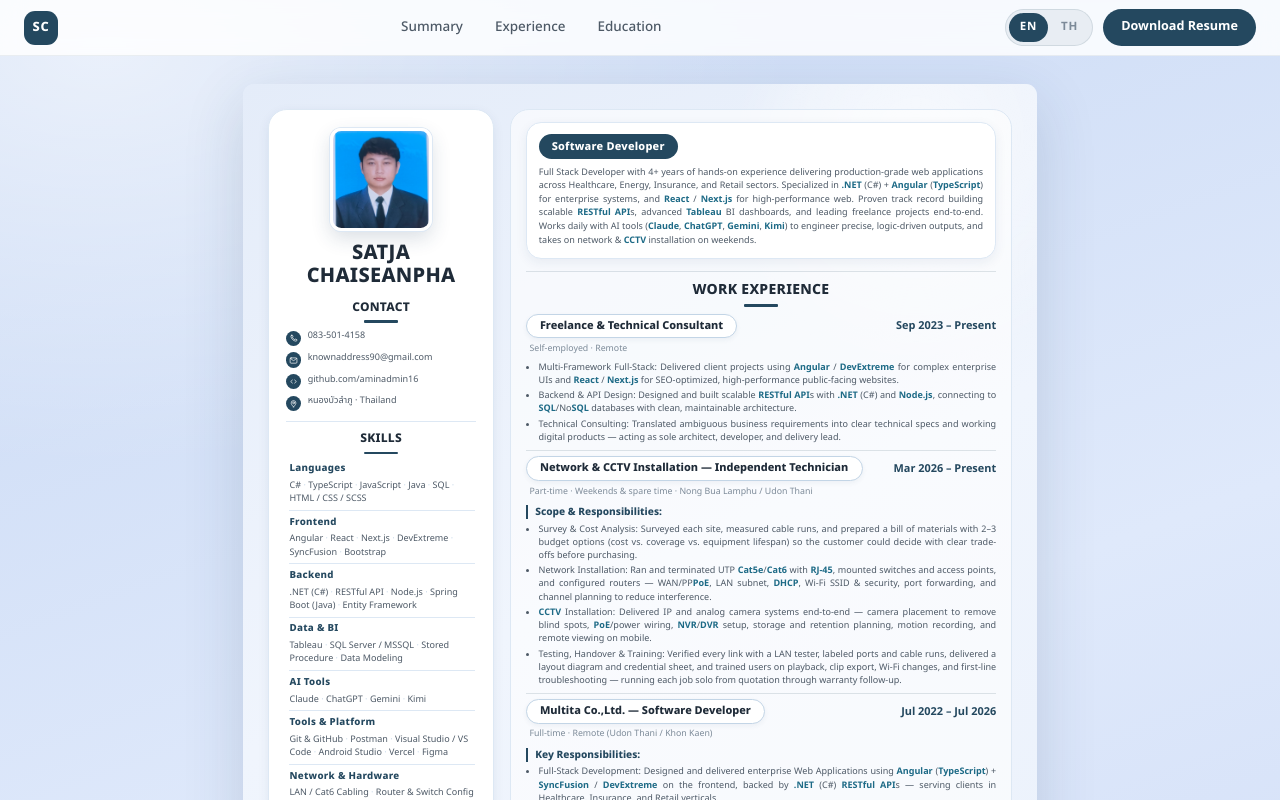
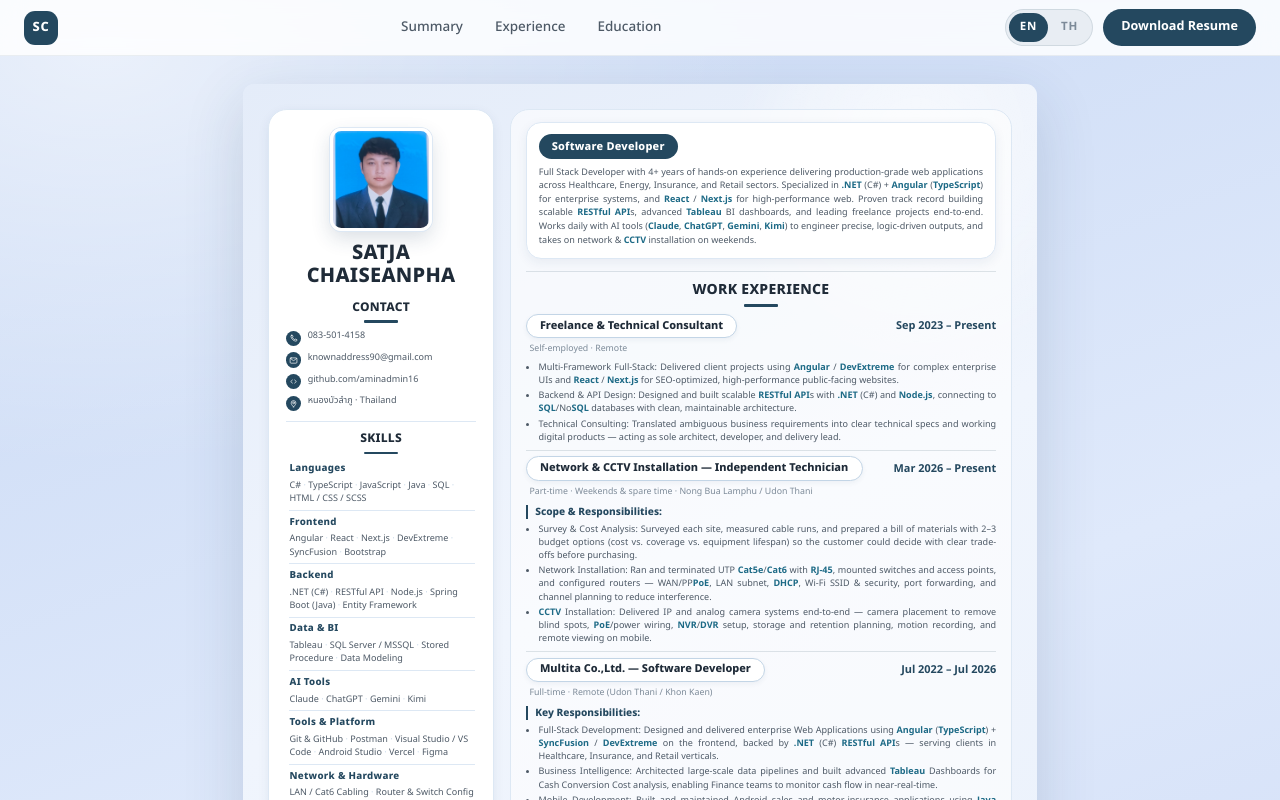
Before and after one commit to aminadmin16/Resume-Satja, a Next.js app: page / in a window 1280 px wide. Shown: the top 800 px of the page. Built offline with nearby package versions, Linux system fonts and the light colour scheme.

Commit message:
Style: comment out testing and handover details in resumeData.js

```diff
--- a/app/resumeData.js
+++ b/app/resumeData.js
@@ -99,7 +99,7 @@ export const content = {
           "Survey & Cost Analysis: Surveyed each site, measured cable runs, and prepared a bill of materials with 2–3 budget options (cost vs. coverage vs. equipment lifespan) so the customer could decide with clear trade-offs before purchasing.",
           "Network Installation: Ran and terminated UTP Cat5e/Cat6 with RJ-45, mounted switches and access points, and configured routers — WAN/PPPoE, LAN subnet, DHCP, Wi-Fi SSID & security, port forwarding, and channel planning to reduce interference.",
           "CCTV Installation: Delivered IP and analog camera systems end-to-end — camera placement to remove blind spots, PoE/power wiring, NVR/DVR setup, storage and retention planning, motion recording, and remote viewing on mobile.",
-          "Testing, Handover & Training: Verified every link with a LAN tester, labeled ports and cable runs, delivered a layout diagram and credential sheet, and trained users on playback, clip export, Wi-Fi changes, and first-line troubleshooting — running each job solo from quotation through warranty follow-up.",
+          // "Testing, Handover & Training: Verified every link with a LAN tester, labeled ports and cable runs, delivered a layout diagram and credential sheet, and trained users on playback, clip export, Wi-Fi changes, and first-line troubleshooting — running each job solo from quotation through warranty follow-up.",
         ],
       },
       {
@@ -181,7 +181,7 @@ export const content = {
           "สำรวจหน้างานและวิเคราะห์ต้นทุน: สำรวจพื้นที่ วัดระยะเดินสาย ประเมินจุดติดตั้ง แล้วจัดทำรายการอุปกรณ์พร้อมทางเลือกงบประมาณ 2–3 แบบ เปรียบเทียบราคา ความครอบคลุม และอายุการใช้งาน เพื่อให้ลูกค้าตัดสินใจได้บนข้อมูลที่ชัดเจนก่อนสั่งซื้อ",
           "ติดตั้งระบบเครือข่าย: เดินสายและเข้าหัว UTP Cat5e/Cat6 (RJ-45), ติดตั้ง Switch และ Access Point, ตั้งค่า Router ทั้ง WAN/PPPoE, LAN Subnet, DHCP, ตั้งชื่อและรหัส Wi-Fi, Port Forwarding รวมถึงเลือกช่องสัญญาณเพื่อลดการรบกวน",
           "ติดตั้งระบบกล้องวงจรปิด: ติดตั้งกล้อง IP และ Analog ครบวงจร ตั้งแต่วางตำแหน่งกล้องให้ครอบคลุมจุดอับ เดินสายไฟ/PoE ตั้งค่า NVR/DVR วางแผนความจุและระยะเวลาย้อนหลัง ตั้งค่าบันทึกตามการเคลื่อนไหว และดูผ่านมือถือจากภายนอกได้",
-          "ทดสอบ ส่งมอบ และสอนการใช้งาน: ทดสอบสายทุกเส้นด้วย LAN Tester ติดป้ายกำกับพอร์ตและแนวสาย ส่งมอบแผนผังการติดตั้งพร้อมข้อมูลอุปกรณ์/รหัสผ่าน และสอนลูกค้าดูภาพย้อนหลัง ดึงคลิป เปลี่ยนรหัส Wi-Fi และแก้ปัญหาเบื้องต้น โดยดูแลเองทั้งหมดตั้งแต่เสนอราคาจนถึงรับประกันหลังการขาย",
+          // "ทดสอบ ส่งมอบ และสอนการใช้งาน: ทดสอบสายทุกเส้นด้วย LAN Tester ติดป้ายกำกับพอร์ตและแนวสาย ส่งมอบแผนผังการติดตั้งพร้อมข้อมูลอุปกรณ์/รหัสผ่าน และสอนลูกค้าดูภาพย้อนหลัง ดึงคลิป เปลี่ยนรหัส Wi-Fi และแก้ปัญหาเบื้องต้น โดยดูแลเองทั้งหมดตั้งแต่เสนอราคาจนถึงรับประกันหลังการขาย",
         ],
       },
       {
```
